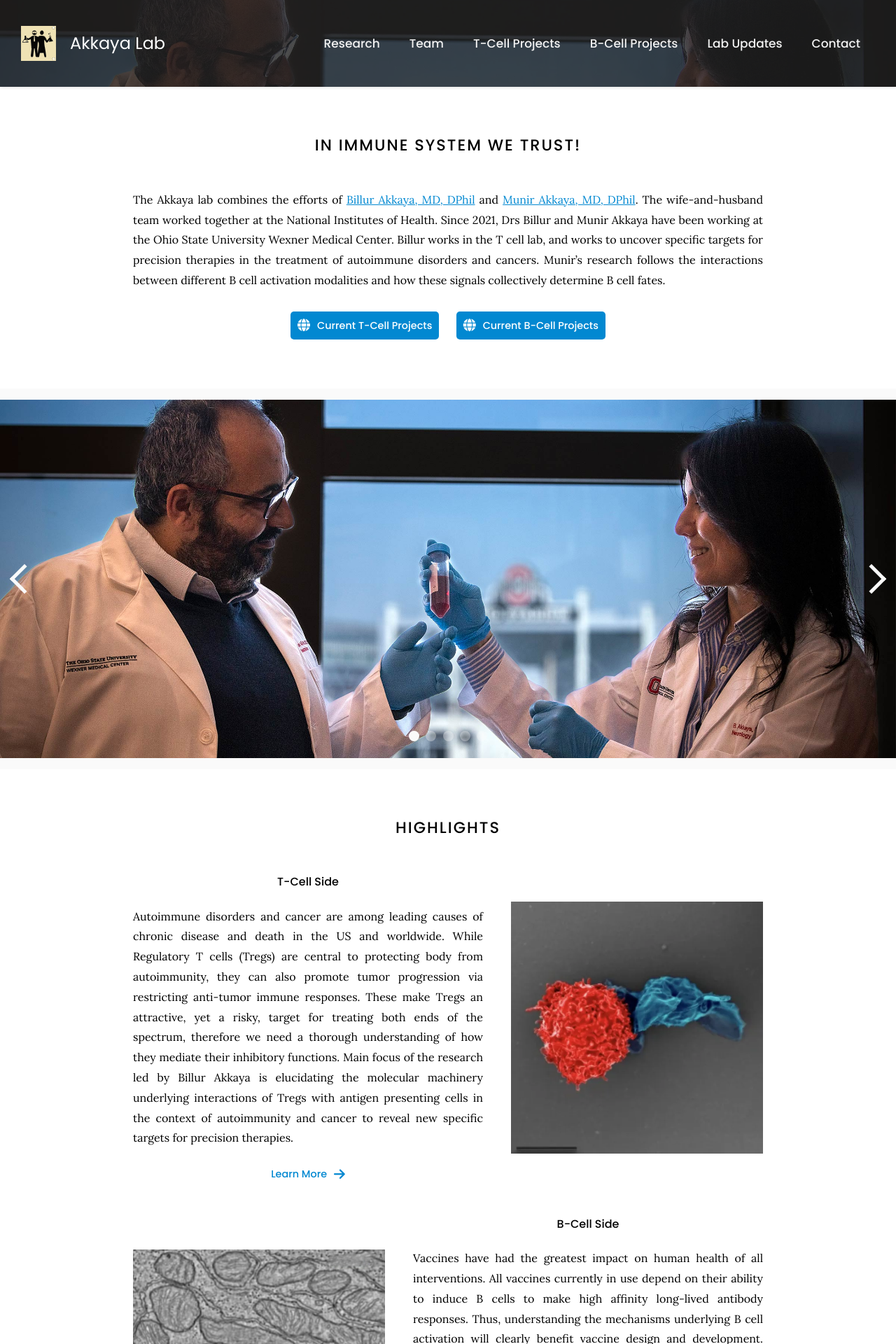
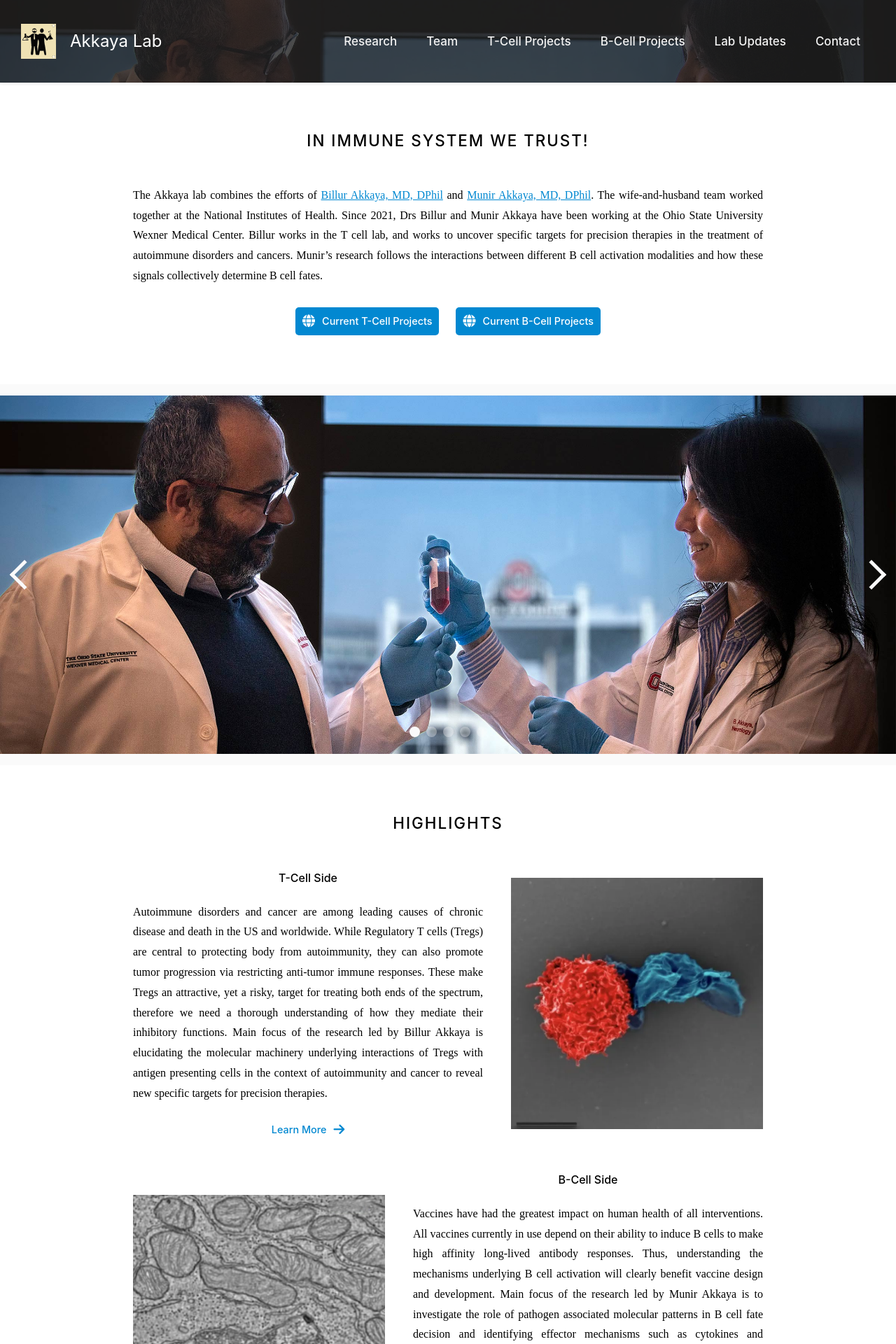
Before and after one commit to Harrisonthow/akkaya-lab, a Jekyll site: the page built from index.md, in a window 1280 px wide. Shown: the top 1920 px of the page at 70% size. Built offline with Jekyll 4.4.1, drawn with Linux system fonts in a browser that asks for light colours.

Commit message:
font updates for faster loading

```diff
--- a/css/theme.scss
+++ b/css/theme.scss
@@ -6,9 +6,9 @@
 
 // font types
 // also see /_includes/fonts.html to change fonts
-$serif: "Lora", serif; // font name, fallback font type
-$sans: "Poppins", sans-serif;
-$mono: "Cousine", monospace;
+$serif: Iowan Old Style, Apple Garamond, Baskerville, Times New Roman, Droid Serif, Times, Source Serif Pro, serif, Apple Color Emoji, Segoe UI Emoji, Segoe UI Symbol, serif; // font name, fallback font type
+$sans: -apple-system, BlinkMacSystemFont, avenir next, avenir, segoe ui, helvetica neue, helvetica, Cantarell, Ubuntu, roboto, noto, arial, sans-serif;
+$mono: Menlo, Consolas, Monaco, Liberation Mono, Lucida Console, monospace;
 
 // line spacing
 $spacing: 1.5;
```
Also changed, not shown: css/navbartest.scss (deleted).
